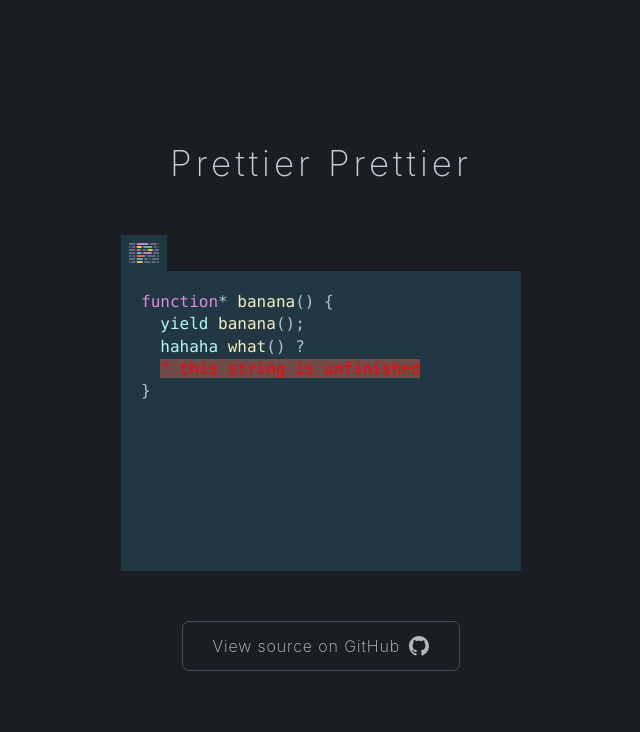
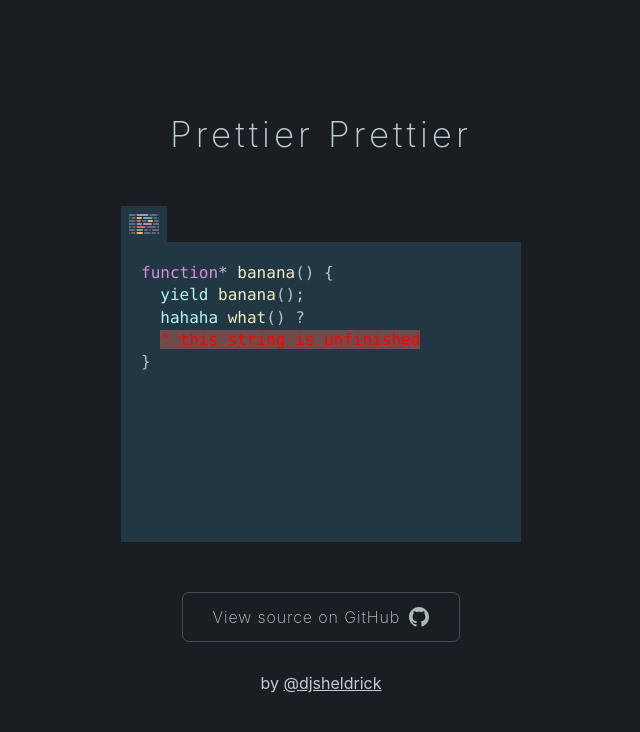
Before and after one commit to ds300/code-in-motion, a React (Create React App) app: page / in a window 1280 px wide. Shown: the top 732 px of the page, without its empty margins (319-959 px from the left). Built offline with nearby package versions, Linux system fonts and the light colour scheme.

Commit message:
add link to get them social media points

```diff
--- a/src/App.tsx
+++ b/src/App.tsx
@@ -8,6 +8,7 @@ import styled, { injectGlobal } from "styled-components"
 import { Button } from "./Button"
 import { GithubMark } from "./GithubMark"
 import { Editor } from "./Editor"
+import * as colors from "./colors"
 
 const PageWrapper = styled.div`
   display: flex;
@@ -17,18 +18,27 @@ const PageWrapper = styled.div`
   height: 100%;
 `
 
+const AuthorLinkWrapper = styled.div`
+  padding: 30px 0px;
+`
+
+const AuthorLink = styled.a`
+  color: ${colors.bodyText};
+  &:hover {
+    text-decoration: none;
+  }
+`
+
 injectGlobal`
   * {
     box-sizing: border-box;
-  }
-  html, #root, body {
-    height: 100%;
   }
   body {
     -webkit-font-smoothing: antialiased;
     -moz-osx-font-smoothing: grayscale;
     padding: 0;
     margin: 0;
+    padding-top: 100px;
     font-family: -apple-system,BlinkMacSystemFont,"Segoe UI",Helvetica,Arial,sans-serif,"Apple Color Emoji","Segoe UI Emoji","Segoe UI Symbol";
     color: rgb(192, 206, 216);
     line-height: 1.4em;
@@ -116,5 +126,11 @@ export const App = () => (
     <Button href="https://github.com/ds300/prettier-thing">
       View source on GitHub <GithubMark />
     </Button>
+    <AuthorLinkWrapper>
+      by{" "}
+      <AuthorLink href="https://twitter.com/djsheldrick">
+        @djsheldrick
+      </AuthorLink>
+    </AuthorLinkWrapper>
   </PageWrapper>
 )
--- a/src/colors.ts
+++ b/src/colors.ts
@@ -1 +1,3 @@
 export const editorBackground = "hsl(203, 33%, 20%)"
+
+export const bodyText = "hsl(205, 24%, 80%)"
```
